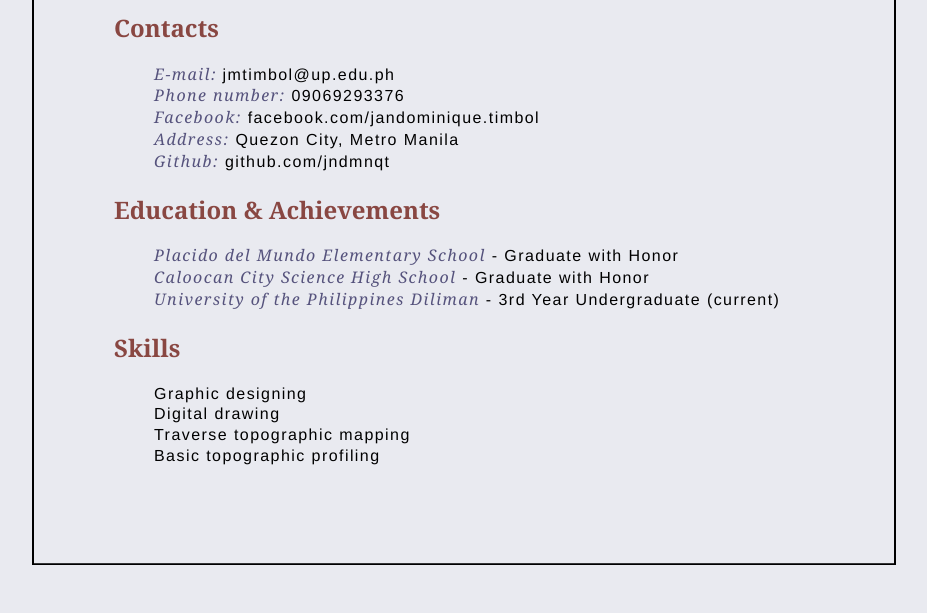
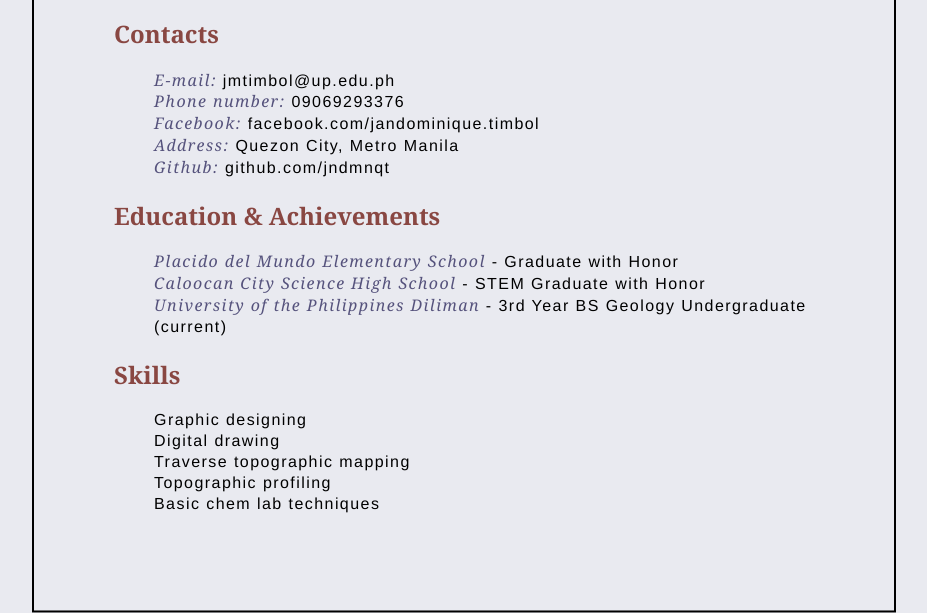
Before and after one commit to jndmnqt/myresume, a plain HTML site: page index.html in a window 1280 px wide. Shown: the part 288-901 px from the top of the page, without its empty margins (176-1103 px from the left). Before the commit the page ends 853 px from the top, so only its background shows below. Drawn offline with Linux system fonts and the light colour scheme.

Commit message:
Update index.html

```diff
--- a/index.html
+++ b/index.html
@@ -15,7 +15,7 @@
 <div>
 <h2><b>Contacts</b></h2>
 <ul>
-  <li><i>E-mail: </i>jmtimbol@up.edu.ph</li>
+  <li><i>E-mail:</i> jmtimbol@up.edu.ph</li>
   <li><i>Phone number:</i> 09069293376</li>
   <li><i>Facebook:</i>  <a href="https://www.facebook.com/jandominique.timbol" target="_blank">facebook.com/jandominique.timbol</a></li>
   <li><i>Address:</i> Quezon City, Metro Manila</li>
@@ -26,8 +26,8 @@
 <h2><b>Education & Achievements</b></h2>
 <ul>
   <li><i>Placido del Mundo Elementary School</i> - Graduate with Honor </li>
-  <li><i>Caloocan City Science High School</i> - Graduate with Honor </li>
-  <li><i>University of the Philippines Diliman</i> - 3rd Year Undergraduate (current) </li>
+  <li><i>Caloocan City Science High School</i> - STEM Graduate with Honor </li>
+  <li><i>University of the Philippines Diliman</i> - 3rd Year BS Geology Undergraduate (current) </li>
 </ul>
 </div>
 
@@ -37,7 +37,8 @@
   <li>Graphic designing</li>
   <li>Digital drawing</li>
   <li>Traverse topographic mapping</li>
-  <li>Basic topographic profiling</li>
+  <li>Topographic profiling</li>
+  <li>Basic chem lab techniques</li>
 </ul>
 </div>
 
```
